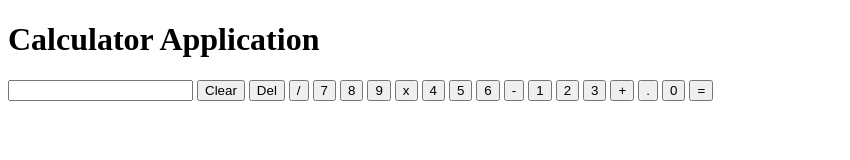
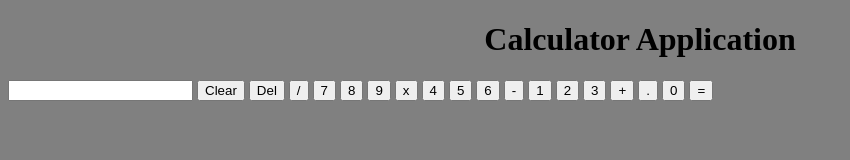
Before and after one commit to zyeap/basic-calculator, a plain HTML site: page index.html in a window 1280 px wide. Shown: the whole page, without its empty margins (0-850 px from the left). Drawn offline with Linux system fonts and the light colour scheme.

Commit message:
Fixed stylesheet reference on HTML page

```diff
--- a/index.html
+++ b/index.html
@@ -4,7 +4,7 @@
     <meta charset="UTF-8">
     <meta name="viewport" content="width=device-width, initial-scale=1.0">
     <title>Calculator Application</title>
-    <link href="styles.css" type="stylesheet">
+    <link href="styles.css" rel="stylesheet">
     <script src="script.js" defer></script>
 </head>
 <body>
@@ -36,7 +36,7 @@
         <button class="operator" value="+">+</button>
         <button id="dot" value=".">.</button>
         <button class="num" value="0">0</button>
-        <button class="operator" value="=" >=</button>
+        <button class="operator" value="=">=</button>
     </div>
 </body>
 </html>
--- a/styles.css
+++ b/styles.css
@@ -0,0 +1,7 @@
+body{
+    background: grey;
+}
+
+header{
+    text-align: center;
+}
```
